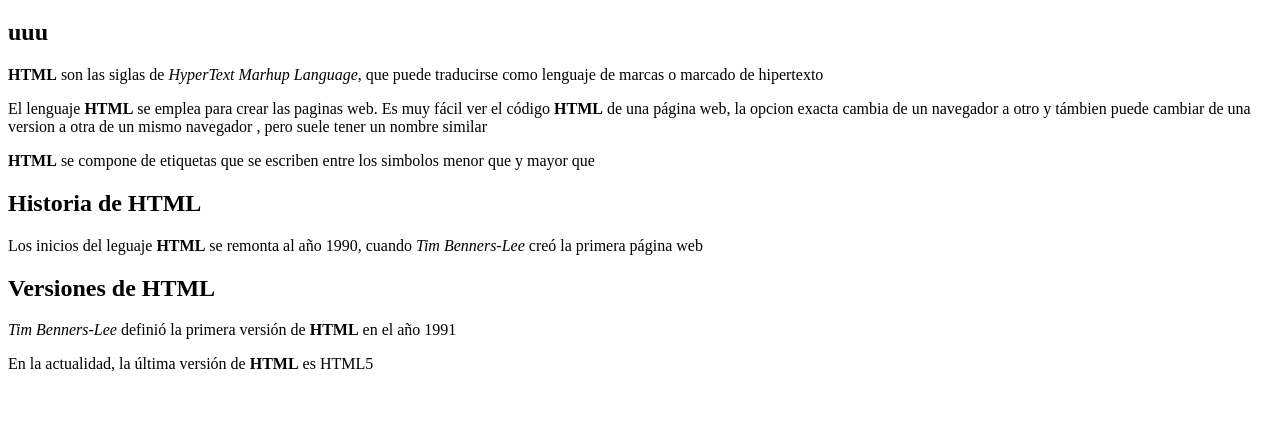
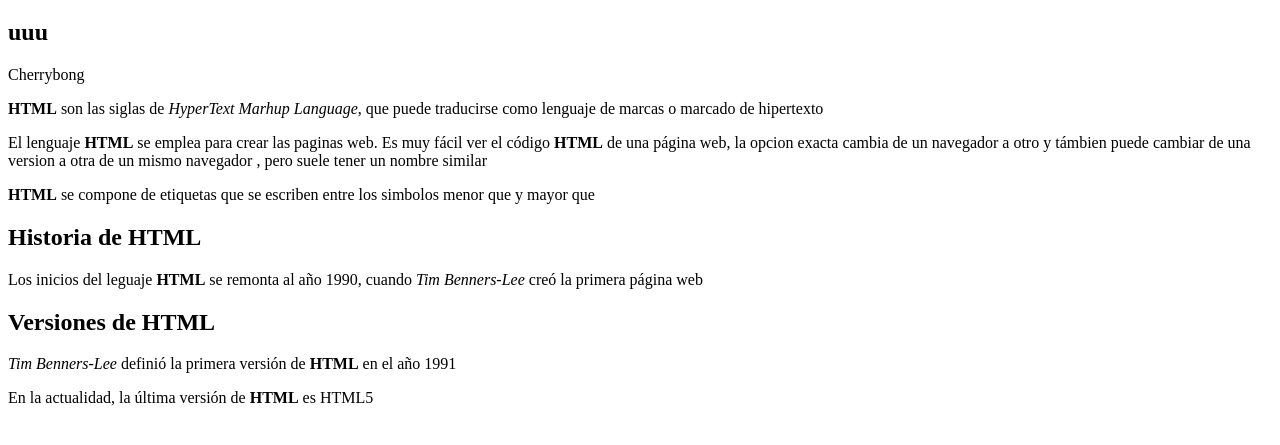
Before and after one commit to CherryBongsu/Proyecto, a plain HTML site: page Index.HTML in a window 1280 px wide. Shown: the part 61-506 px from the top of the page. Drawn offline with Linux system fonts and the light colour scheme.

Commit message:
Inserte etexto en la rama footer

```diff
--- a/Index.HTML
+++ b/Index.HTML
@@ -9,6 +9,7 @@
 <body>
     <h1>HTML</h1>
     <h2>uuu</h2>
+    <p>Cherrybong</p>
 
     <p><strong>HTML</strong> son las siglas de <em>HyperText Marhup Language</em>, que puede traducirse como lenguaje de marcas o marcado de hipertexto</p>
 
```
